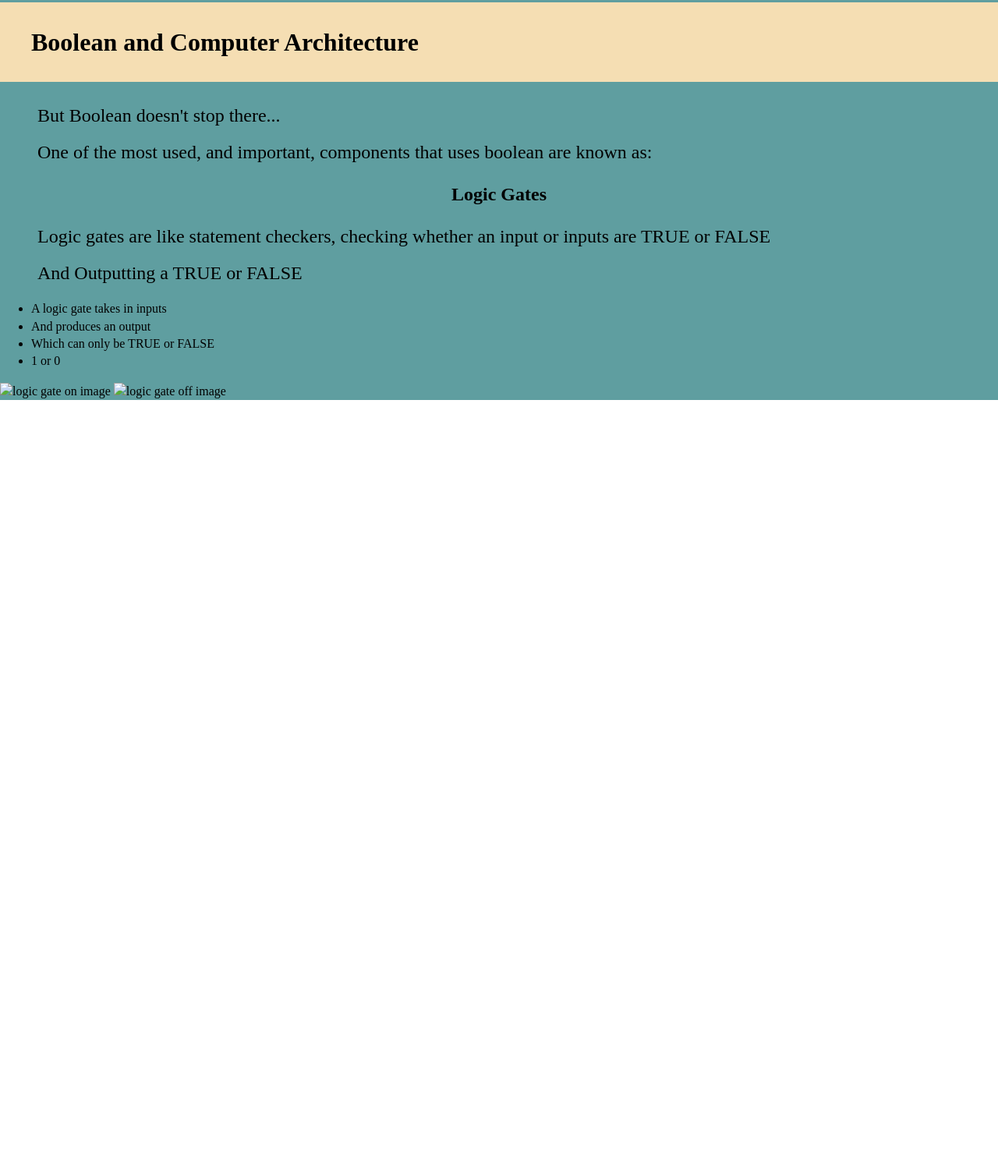
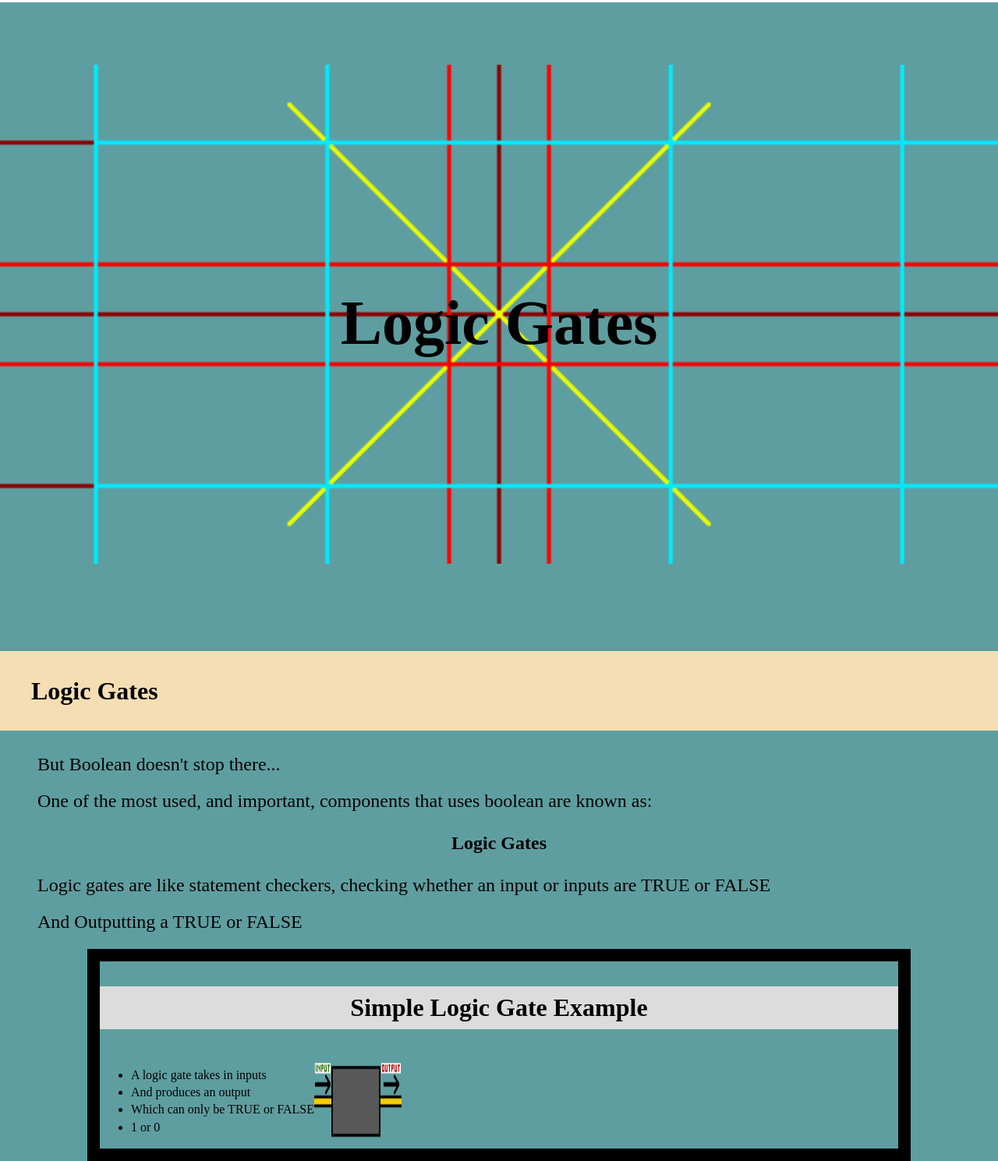
Before and after one commit to Glareyo/computer-arcitecture-3-21-2023, a plain HTML site: page index.html in a window 1280 px wide. Shown: the part 7543-9032 px from the top of the page at 78% size. Before the commit the page ends 8056 px from the top, so only its background shows below. Drawn offline with nearby package versions, Linux system fonts and the light colour scheme.

Commit message:
Images added

```diff
--- a/css/style.css
+++ b/css/style.css
@@ -195,8 +195,6 @@ body {
 
     color: white;
 }
-#te-test{
-}
 
 .bits-on-img{
     background-image: url(../images/wire-on-gif.gif);
@@ -210,6 +208,23 @@ body {
     text-align: center;
     margin: 2rem auto;
 }
+
+/* Section 3 specified css */
+.logic-gate-section{
+    max-width: 80%;
+    margin: 0 auto;
+    border: solid black 1rem;
+}
+.logic-gate-section h3{
+    background-color: gainsboro;
+    text-align: center;
+    padding: 1rem;
+}
+.logic-gate-card{
+    display: flex;
+    flex-direction: row;
+}
+
 
 /* Class for making YouTube/Vimeo videos responsive */
 
--- a/index.html
+++ b/index.html
@@ -135,31 +135,37 @@
         </div>
 
         <!-- Sub section -->
-        <h3>Boolean and Computer Architecture</h3>
+
+
+      </section>
+
+    </section>
+
+    <section class="main-section" id="section-3">
+      <div class="parallax-img" id="section-1-img">
+        <h1>Logic Gates</h1>
+      </div>
+      <h3>Logic Gates</h3>
       <p>But Boolean doesn't stop there...</p>
       <p>One of the most used, and important, components that uses boolean are known as:</p>
-        <section id="logic-gate">
+      <section id="logic-gate-intro">
         <p id="logic-gate-title">Logic Gates</p>
         <p>Logic gates are like statement checkers, checking whether an input or inputs are TRUE or FALSE</p>
         <p>And Outputting a TRUE or FALSE</p>
+
+      </section>
+      <section class="logic-gate-section">
+        <h3>Simple Logic Gate Example</h3>
+        <div class="logic-gate-card">
           <ul>
             <li>A logic gate takes in inputs</li>
             <li>And produces an output</li>
             <li>Which can only be TRUE or FALSE</li>
             <li>1 or 0</li>
           </ul>
-          <div id="logic-gate-intro-box">
-            <img src="" alt="logic gate on image">
-            <img src="" alt="logic gate off image">
+          <img src="images/logic-gates-images/PLAIN-logic-gate-demo.gif" alt="logic-gate-image">
         </div>
       </section>
-
-      </section>
-
-    </section>
-
-    <section class="main-section">
-
     </section>
 
   </div><!-- close "container" -->
```
Also changed, not shown: images/logic-gates-images/NOT-logic-gate-demo.gif (renamed from images/NOT-logic-gate-demo.gif), images/logic-gates-images/PLAIN-logic-gate-demo.gif (added), 2 other files. Lines whose indentation alone changed are shown as unchanged.
